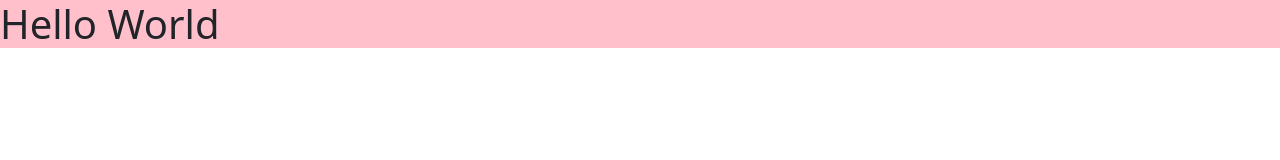
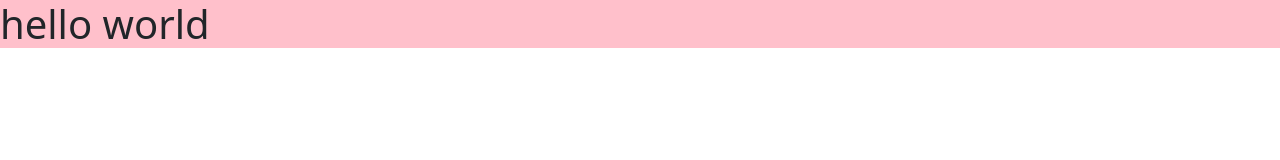
Before and after one commit to K-D-Piper/Temp-Converter-Project, a plain HTML site: page index.html in a window 1280 px wide. Drawn offline with Linux system fonts and the light colour scheme.

Commit message:
Added Header. Checked off completed items
Added header. Added hello world to check page. checked off finished todos on javascript page

```diff
--- a/index.html
+++ b/index.html
@@ -8,7 +8,9 @@
     <title>Temp Converter Website</title>
 </head>
 <body>
-    <h1>Hello World</h1>
+    <header>
+        <h1>hello world</h1>
+    </header>
 </body>
 <script type="text/javascript" src = "app.js"></script>
 </html>
```
Also changed, not shown: app.js (+4 -4 lines).
